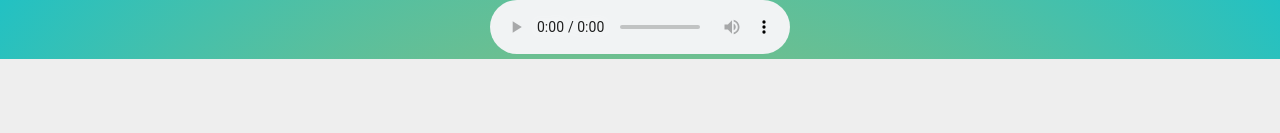
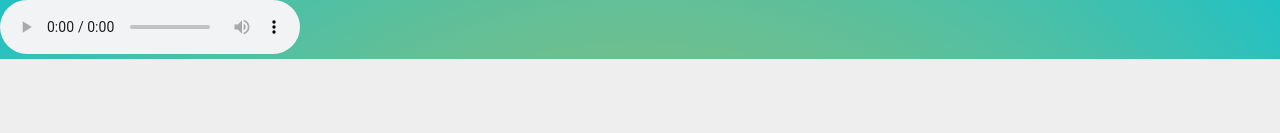
Before and after one commit to rielchober/rielchober.github.io, a plain HTML site: page 40hari+/index.html in a window 1280 px wide. Shown: the top 133 px of the page. Drawn offline with nearby package versions, Linux system fonts and the light colour scheme.

Commit message:
Update index.html

```diff
--- a/40hari+/index.html
+++ b/40hari+/index.html
@@ -2,9 +2,9 @@
 <html lang="en">
   <head>
     <meta charset="utf-8">
-    <center><audio controls autoplay>
+    <audio id="song" autoplay="" controls="" loop="">
         <source src="sho1.mp3">
-    </audio></center>
+    </audio>
     <meta http-equiv="X-UA-Compatible" content="IE=edge">
     <meta name="viewport" content="width=device-width, initial-scale=1">
     <!-- The above 3 meta tags *must* come first in the head; any other head content must come *after* these tags -->
```
